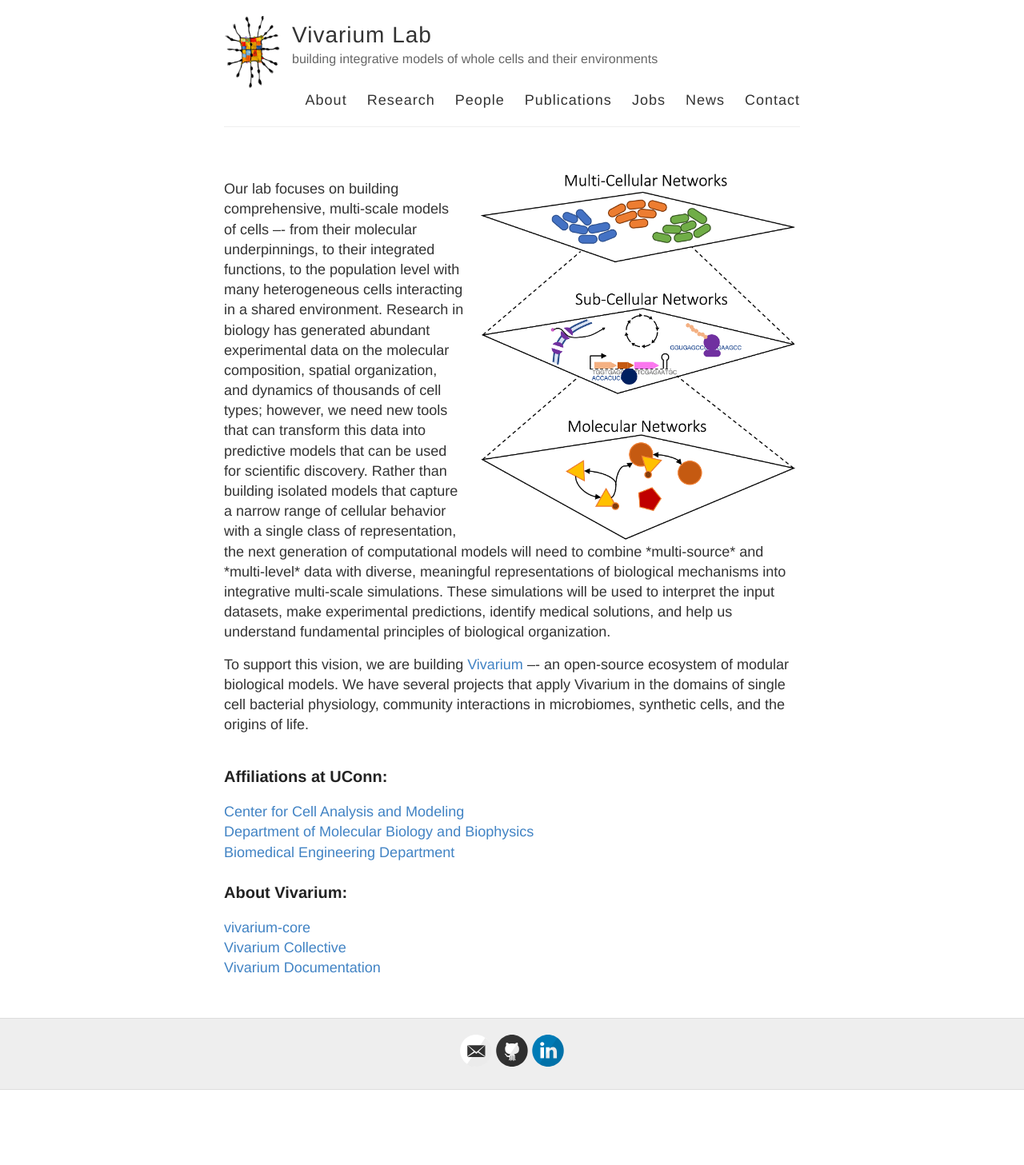
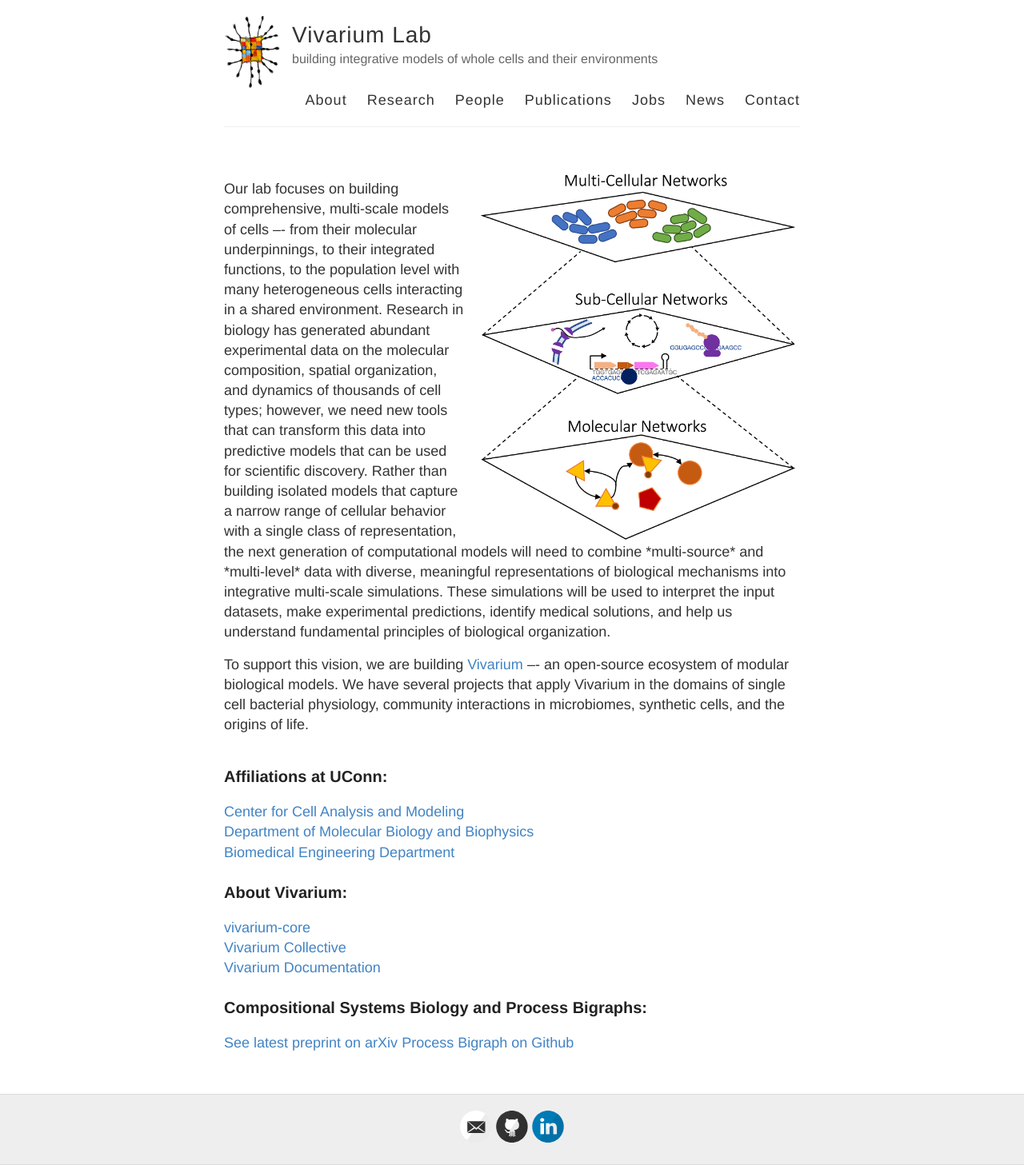
Before and after one commit to eagmon/eagmon.github.io, a Jekyll site: the page built from index.md, in a window 1280 px wide. Shown: the whole page at 80% size. Built offline with Jekyll 4.4.1, drawn with Linux system fonts in a browser that asks for light colours; before the commit the page ends 1363 px from its top, so only the background shows below that.

Commit message:
add process bigraphs to front page

```diff
--- a/index.md
+++ b/index.md
@@ -37,3 +37,8 @@
 [vivarium-core](https://github.com/vivarium-collective/vivarium-core) \
 [Vivarium Collective](https://vivarium-collective.github.io) \
 [Vivarium Documentation](https://vivarium-core.readthedocs.io/en/latest/)
+
+### Compositional Systems Biology and Process Bigraphs:
+
+[See latest preprint on arXiv](https://arxiv.org/abs/2408.00942)
+[Process Bigraph on Github](https://github.com/vivarium-collective/process-bigraph)
```
Also changed, not shown: research.md (+2 -2 lines).
